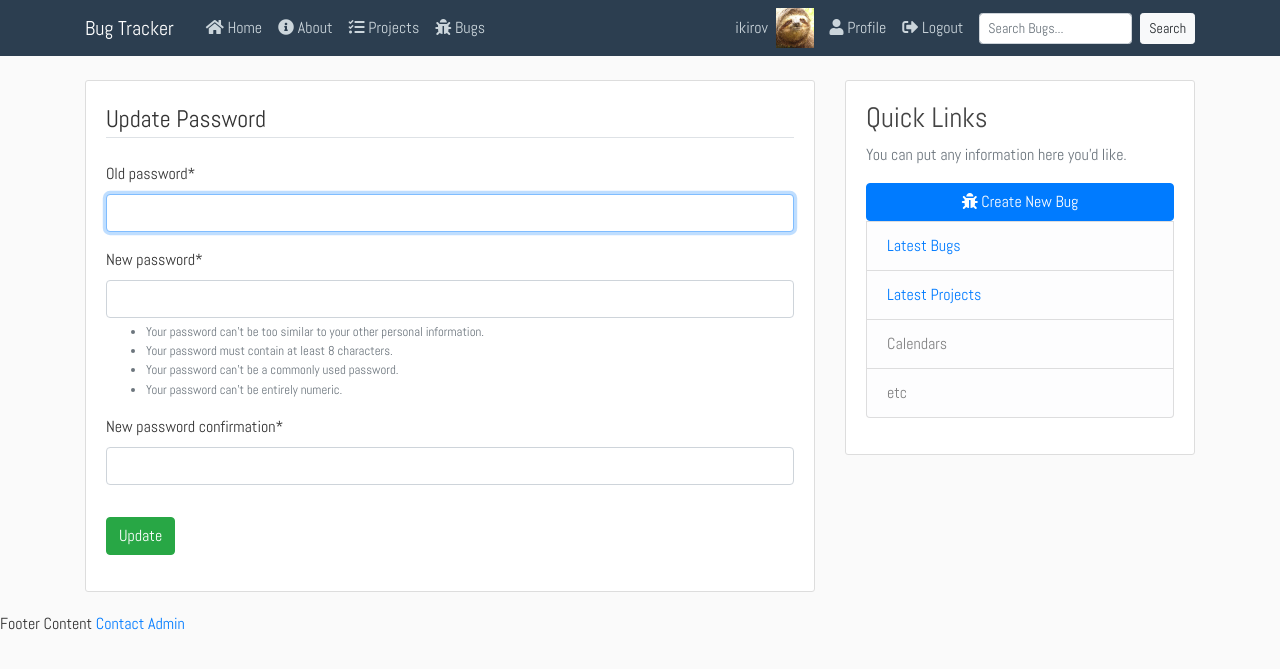
After one commit to Ivaylo-Kirov/PDbugtracker, a Django app: page /password-new/ in a window 1280 px wide. The commit adds this page. Shown: the top 669 px of the page. Run offline with Django 3.2, Linux system fonts and the light colour scheme; a user stored in the database is signed in; data comes from the database, SQL or seed files in the repository; both versions use the stored data as it was after the commit; some libraries are stand-ins or nearby versions.

Commit message:
Basic password change flow

```diff
--- a/bugtracker/bugtracker/urls.py
+++ b/bugtracker/bugtracker/urls.py
@@ -25,6 +25,7 @@ urlpatterns = [
     path('admin/', admin.site.urls),
     path('login/', auth_views.LoginView.as_view(template_name='users/login.html'), name='login'),
     path('logout/', auth_views.LogoutView.as_view(template_name='users/logout.html'), name='logout'),
+    path('password-new/', user_views.new_password, name='password-new'),
     path('password-reset/', auth_views.PasswordResetView.as_view(template_name='users/password_reset.html'), name='password-reset'),
     path('password-reset/done', auth_views.PasswordResetDoneView.as_view(template_name='users/password_reset_done.html'), name='password-reset-done'),
     path('password-reset-confirm', auth_views.PasswordResetConfirmView.as_view(template_name='users/password_reset_confirm.html'), name='password-reset-confirm'),
--- /dev/null
+++ b/bugtracker/users/templates/users/password_new.html
@@ -0,0 +1,18 @@
+{% extends "status/base.html" %}
+{% load crispy_forms_tags %}
+{% block content %}
+    <div class="content-section">
+        <form method="POST"> <!-- the enctype thing is for image data to be passed correctly -->
+            {% csrf_token %}
+            <fieldset class="form-group">
+                <legend class="border-bottom mb-4">
+                    Update Password
+                </legend>
+                {{ u_pass|crispy }}
+            </fieldset>
+            <div class="form-group">
+                <button class="btn btn-success" type="submit">Update</button>
+            </div>
+        </form>
+    </div>
+{% endblock content %}
--- a/bugtracker/users/templates/users/profile.html
+++ b/bugtracker/users/templates/users/profile.html
@@ -21,6 +21,7 @@
             <div class="form-group">
                 <button class="btn btn-success" type="submit">Update</button>
             </div>
+            <p><a href="{% url 'password-new'%}">Set New Password</a></p>
         </form>
     </div>
 
--- a/bugtracker/users/views.py
+++ b/bugtracker/users/views.py
@@ -2,6 +2,8 @@ from django.shortcuts import render, redirect
 from django.contrib.auth.decorators import login_required
 from django.contrib import messages
 from .forms import UserRegisterForm, UserUpdateForm, ProfileUpdateForm
+from django.contrib.auth.forms import PasswordChangeForm
+
 
 def register(request):
     if request.method == 'POST':
@@ -43,3 +45,24 @@ def profile(request):
     }
 
     return render(request, 'users/profile.html', context)
+
+@login_required
+def new_password(request):
+    if request.method == "POST":
+        u_pass = PasswordChangeForm(user=request.user, data=request.POST) # including request.POST as the first parameter passes the updated form values when the form is submitted
+
+        if u_pass.is_valid():
+            print('u pass is valid, trying to save')
+            u_pass.save()
+            messages.success(request, f'Password updated')
+            return redirect('profile')
+        else:
+            print('something is not valid')
+    else:
+        u_pass = PasswordChangeForm(user=request.user) # passing the current user instance allows you to prepopulate the form fields
+
+    context = {
+        'u_pass': u_pass
+    }
+
+    return render(request, 'users/password_new.html', context)
```
Also changed, not shown: bugtracker/db.sqlite3, bugtracker/users/forms.py (line endings or trailing spaces).
